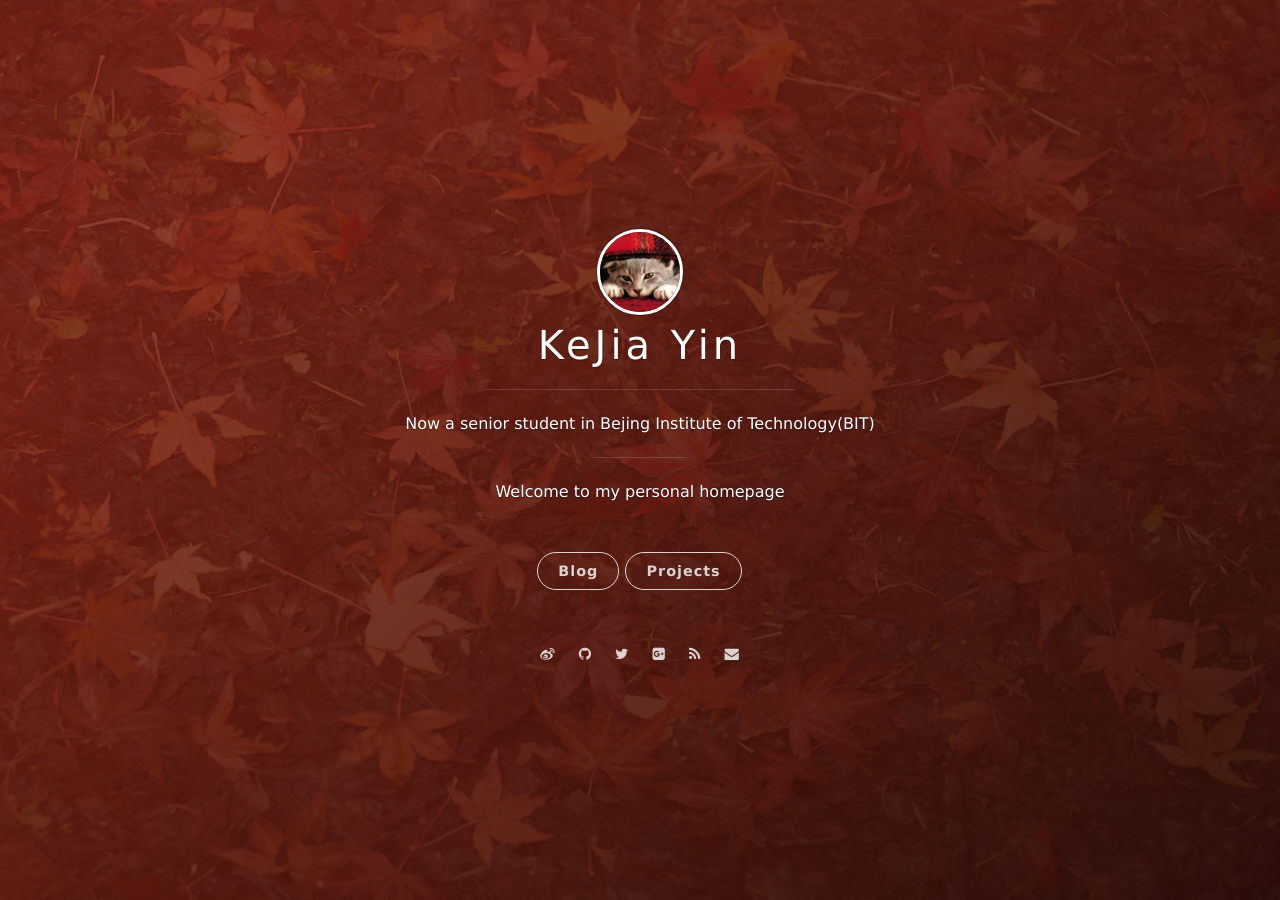
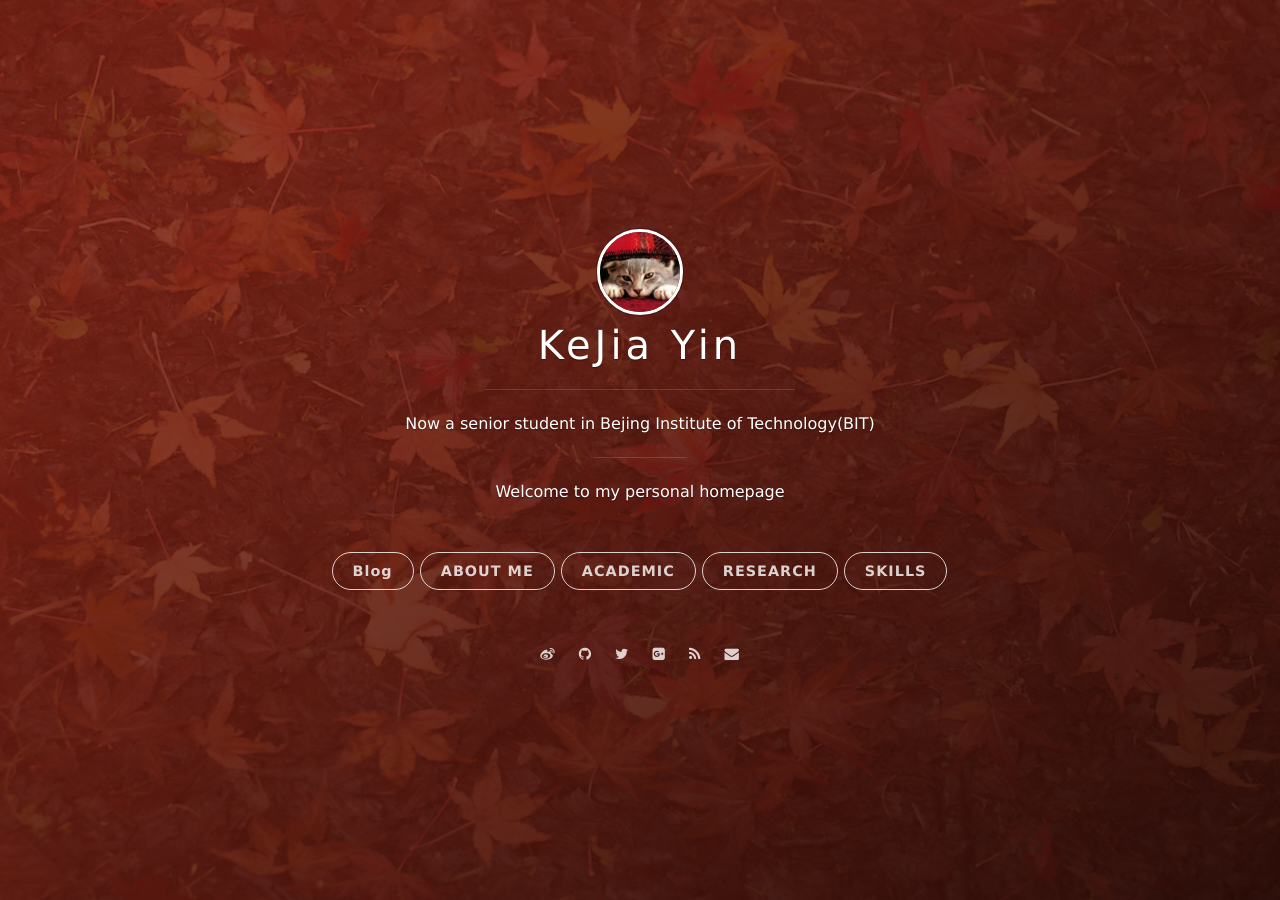
Before and after one commit to yinkejia/yinkejia.github.io, a Jekyll site: the page built from index.html, in a window 1280 px wide. Built offline with Jekyll 4.4.1, drawn with Linux system fonts in a browser that asks for light colours; nearby versions of some CDN libraries; the list of posts is cut into pages by our own code.

Commit message:
Update _config.yml

```diff
--- a/_config.yml
+++ b/_config.yml
@@ -22,7 +22,11 @@ blog_button:
 
 # Navigation buttons in the front page.
 nav:
-    - {title: Projects, description: My Projects, url: 'https://yinkejia.github.io/2016/02/sample-post/'}
+    - {title: ABOUT ME, description: My Projects, url: 'https://yinkejia.github.io/2016/02/sample-post/'}
+    - {title: ACADEMIC, description: My Projects, url: 'https://yinkejia.github.io/2021/08/ACADEMIC-PERFORMANCE/'}
+    - {title: RESEARCH, description: My Projects, url: 'https://yinkejia.github.io/2021/08/RESEARCH-EXPERIENCE/'}
+    - {title: SKILLS, description: My Projects, url: 'https://yinkejia.github.io/2021/08/AWARDS-&-LANGUAGES-&-SKILLS/'}
+
     # - {title: Another Button, description: A button, url: 'http://example.com'}
 
 # Pagination
```
